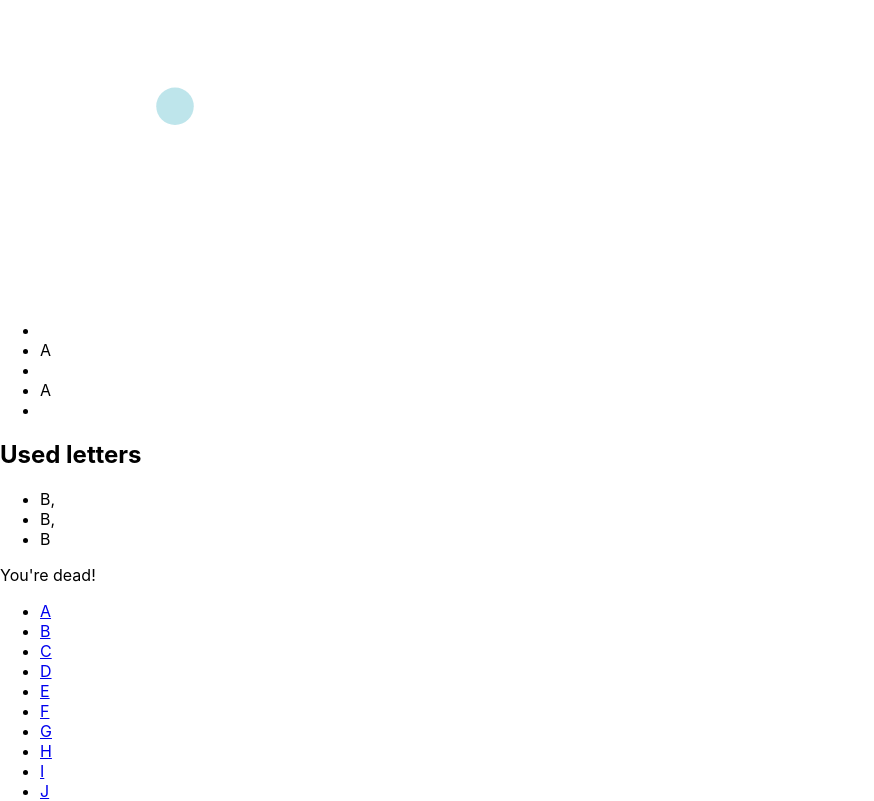
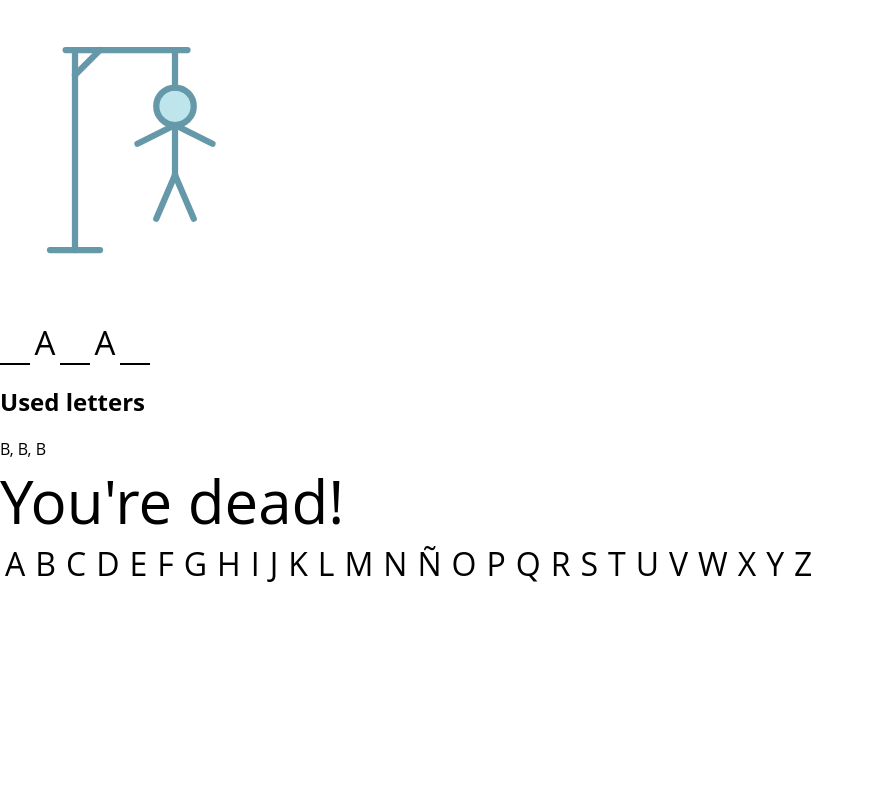
Before and after one commit to Bermeu/202202-W4CH2-david-pegueroles-josep-conejero, a React (Create React App) app: page / in a window 1280 px wide. Shown: the top 801 px of the page, without its empty margins (0-874 px from the left). Built offline with nearby package versions, Linux system fonts and the light colour scheme.

Commit message:
added favicon and app.css

```diff
--- a/public/index.html
+++ b/public/index.html
@@ -2,7 +2,7 @@
 <html lang="en">
   <head>
     <meta charset="utf-8" />
-    <link rel="icon" href="%PUBLIC_URL%/favicon.ico" />
+    <link rel="icon" href="%PUBLIC_URL%/favicon.png" />
     <meta name="viewport" content="width=device-width, initial-scale=1" />
     <meta name="theme-color" content="#000000" />
     <meta
--- a/src/App.css
+++ b/src/App.css
@@ -1,38 +1,59 @@
-.App {
-  text-align: center;
+* {
+  box-sizing: border-box;
 }
-
-.App-logo {
-  height: 40vmin;
-  pointer-events: none;
+body {
+  font-family: "Open Sans", sans-serif;
 }
-
-@media (prefers-reduced-motion: no-preference) {
-  .App-logo {
-    animation: App-logo-spin infinite 20s linear;
-  }
+svg.hangman {
+  width: 18.75rem;
+  height: 18.75rem;
 }
-
-.App-header {
-  background-color: #282c34;
-  min-height: 100vh;
+svg > * {
+  stroke: #6599aa;
+  stroke-width: 2;
+  stroke-linecap: round;
+  stroke-miterlimit: 10;
+  transition: 0.25s;
+}
+.container {
   display: flex;
-  flex-direction: column;
-  align-items: center;
+}
+.guess-letters {
+  display: flex;
+  list-style: none;
+  margin: 0;
+  padding: 0;
+}
+.guess-letter {
+  width: 30px;
+  height: 60px;
+  display: flex;
   justify-content: center;
-  font-size: calc(10px + 2vmin);
-  color: white;
+  align-items: flex-end;
+  font-size: 33px;
 }
-
-.App-link {
-  color: #61dafb;
+.guess-letter.empty {
+  border-bottom: 2px solid #000;
 }
-
-@keyframes App-logo-spin {
-  from {
-    transform: rotate(0deg);
-  }
-  to {
-    transform: rotate(360deg);
-  }
+.used-letters {
+  list-style: none;
+  margin: 0;
+  padding: 0;
+  display: flex;
 }
+.game-result {
+  font-size: 60px;
+}
+.letters {
+  margin: 0;
+  padding: 0;
+  list-style: none;
+  display: flex;
+}
+.letter a {
+  text-decoration: none;
+  color: inherit;
+  font-size: 32px;
+  margin-left: 5px;
+  margin-right: 5px;
+}
```
Also changed, not shown: public/favicon.png (added), 1 other file (tests, documents, lock files or other folders).
